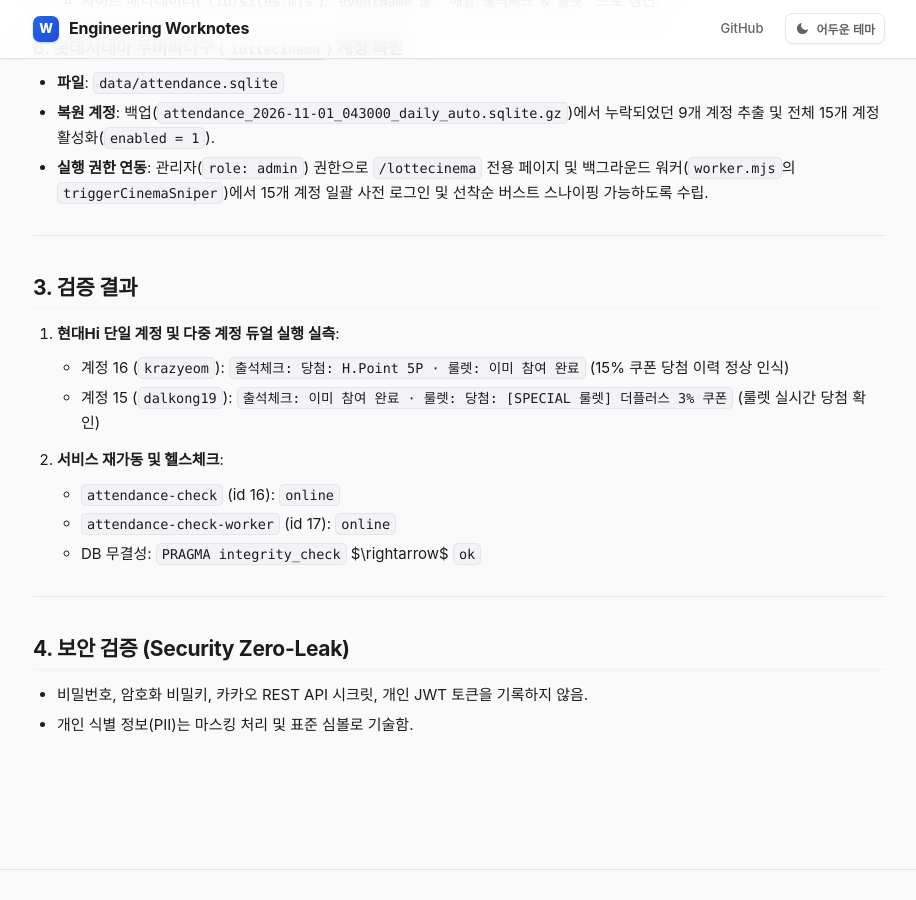
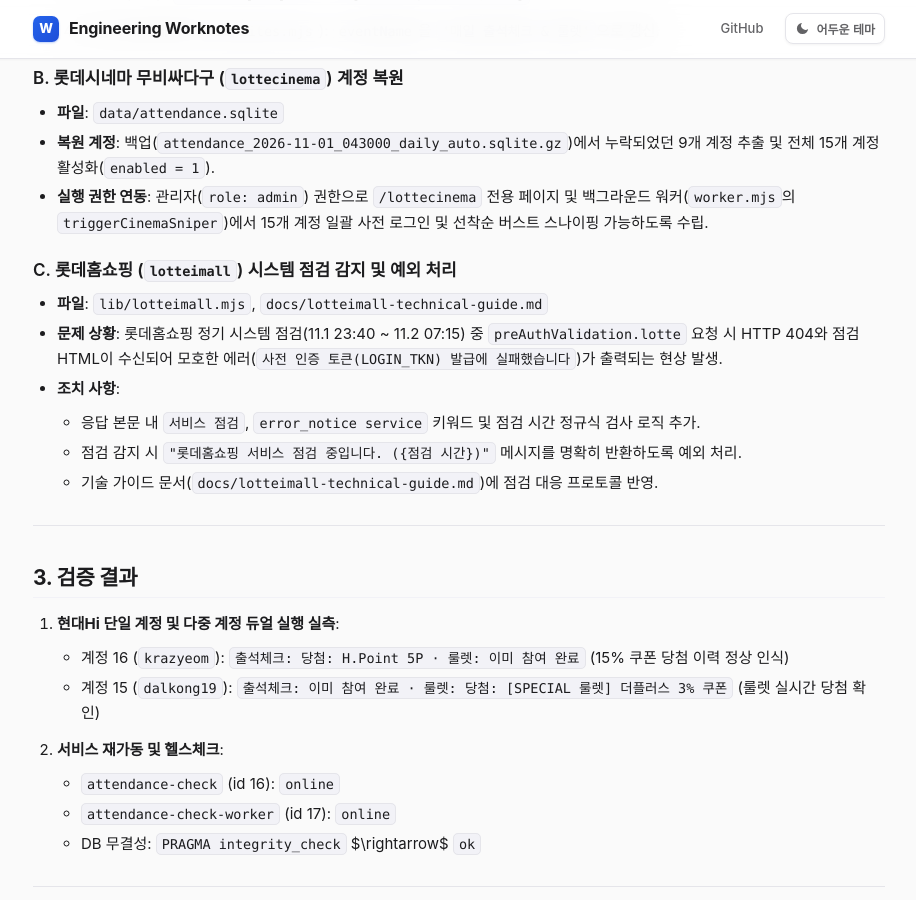
Before and after one commit to krazyeom/worknote, a Jekyll site: the page built from notes/2026-11-02-attendance-thehyundai-roulette-and-lottecinema.md, in a window 1280 px wide and 900 px high, scrolled down 1072 px. Shown: the whole window, without its empty margins (181-1097 px from the left). Built offline with Jekyll 4.4.1, drawn with Linux system fonts in a browser that asks for light colours; our own code applies the rules of GitHub Pages for plain Markdown files; some of the changed text lies outside the part shown.

Commit message:
docs: record lotteimall maintenance exception handling in worknote

```diff
--- a/notes/2026-11-02-attendance-thehyundai-roulette-and-lottecinema.md
+++ b/notes/2026-11-02-attendance-thehyundai-roulette-and-lottecinema.md
@@ -7,6 +7,7 @@
   1. 현대Hi(더현대) 신규 진행 이벤트인 **SPECIAL 룰렛 (`00011015`)** 자동 참여 파이프라인 구축 및 출석체크(`00011031`)와의 듀얼 실행 연동.
   2. 롯데시네마 무비싸다구(`lottecinema`) 15개 계정 백업 복원 및 관리자 권한 통합 실행 파이프라인 검증.
   3. 도메인 변경(`ci.krazyeom.com` $\rightarrow$ `checkin.krazyeom.com`)에 따른 카카오 OAuth Redirect URI 및 PM2 런타임 환경변수 동기화.
+  4. 롯데홈쇼핑(`lotteimall`) 정기 시스템 점검 안내 감지 및 사전 인증 토큰 발급 예외 처리 개선.
 
 ---
 
@@ -32,6 +33,14 @@
 * **복원 계정**: 백업(`attendance_2026-11-01_043000_daily_auto.sqlite.gz`)에서 누락되었던 9개 계정 추출 및 전체 15개 계정 활성화(`enabled = 1`).
 * **실행 권한 연동**: 관리자(`role: admin`) 권한으로 `/lottecinema` 전용 페이지 및 백그라운드 워커(`worker.mjs`의 `triggerCinemaSniper`)에서 15개 계정 일괄 사전 로그인 및 선착순 버스트 스나이핑 가능하도록 수립.
 
+### C. 롯데홈쇼핑 (`lotteimall`) 시스템 점검 감지 및 예외 처리
+* **파일**: `lib/lotteimall.mjs`, `docs/lotteimall-technical-guide.md`
+* **문제 상황**: 롯데홈쇼핑 정기 시스템 점검(11.1 23:40 ~ 11.2 07:15) 중 `preAuthValidation.lotte` 요청 시 HTTP 404와 점검 HTML이 수신되어 모호한 에러(`사전 인증 토큰(LOGIN_TKN) 발급에 실패했습니다`)가 출력되는 현상 발생.
+* **조치 사항**:
+  - 응답 본문 내 `서비스 점검`, `error_notice service` 키워드 및 점검 시간 정규식 검사 로직 추가.
+  - 점검 감지 시 `"롯데홈쇼핑 서비스 점검 중입니다. ({점검 시간})"` 메시지를 명확히 반환하도록 예외 처리.
+  - 기술 가이드 문서(`docs/lotteimall-technical-guide.md`)에 점검 대응 프로토콜 반영.
+
 ---
 
 ## 3. 검증 결과
```
